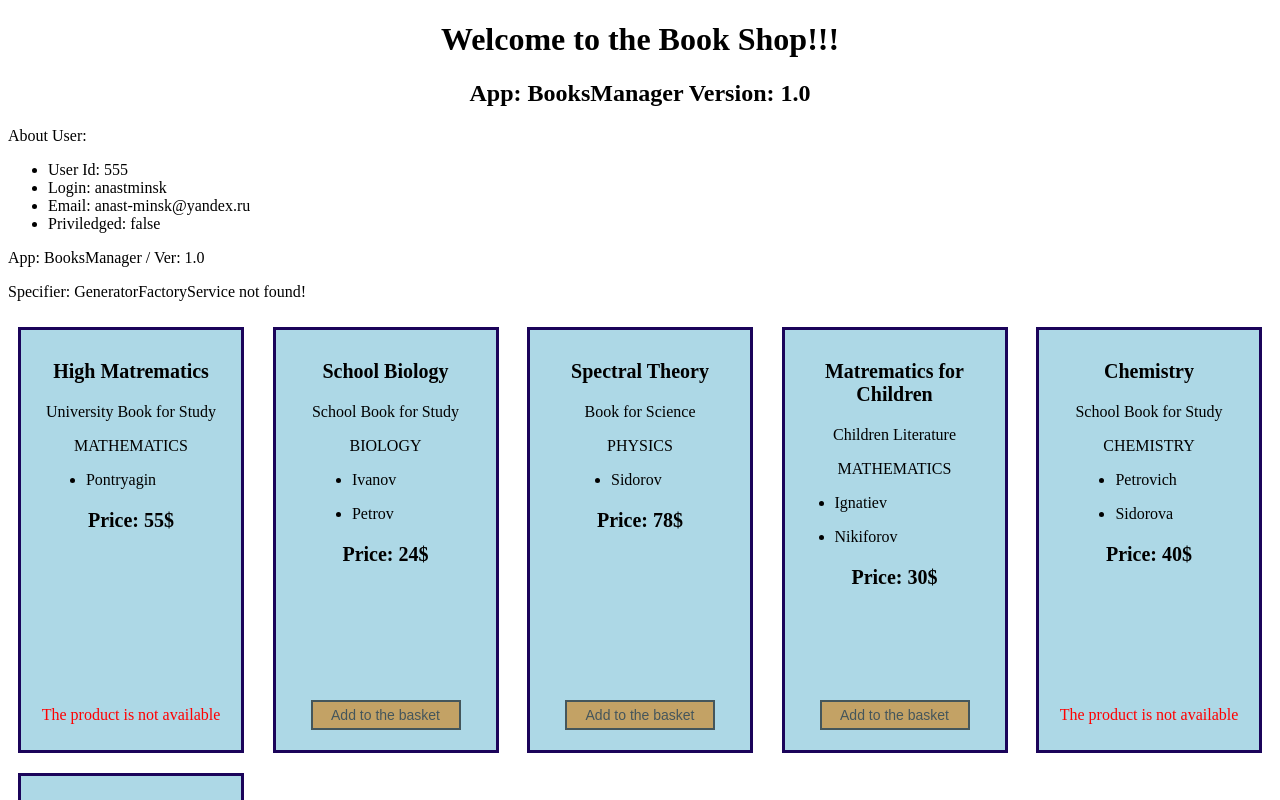
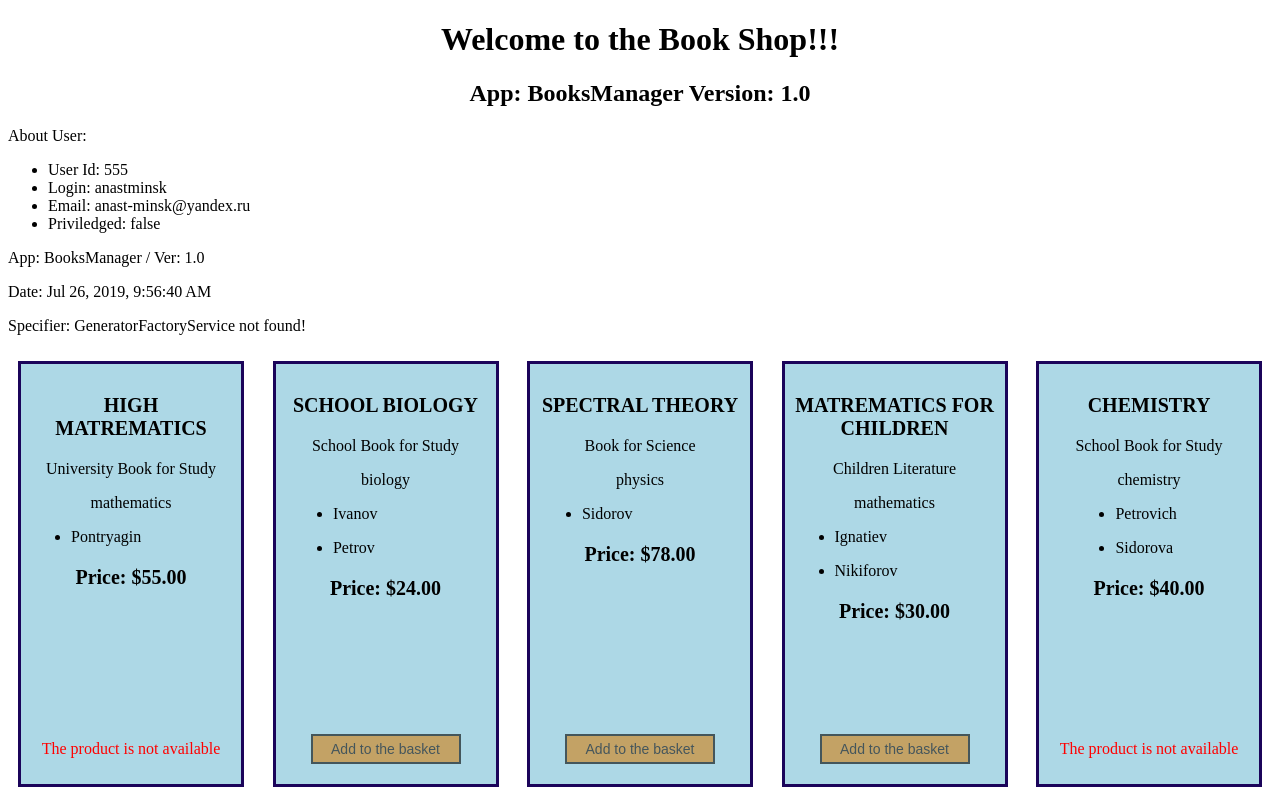
Before and after one commit to VZhyrytskiy/shop-4, an Angular app: page / in a window 1280 px wide. Shown: the top 800 px of the page. Built offline with nearby package versions, Linux system fonts and the light colour scheme.

Commit message:
feature: use pipes

```diff
--- a/src/app/components/about/about.component.html
+++ b/src/app/components/about/about.component.html
@@ -6,4 +6,5 @@
 	<li appFont>Priviledged: {{settings.isPrivileged}}</li>
 </ul>
 <p>App: {{appDetails.App}} / Ver: {{appDetails.Ver}}</p>
+<p>Date: {{currentDate | date:'medium'}}</p>
 <p>Specifier: {{specifier}}</p>
--- a/src/app/components/about/about.component.ts
+++ b/src/app/components/about/about.component.ts
@@ -12,6 +12,7 @@ export class AboutComponent implements OnInit {
 	settings: Partial<IConfig>;
 	appDetails: IAppConstants;
 	specifier: string;
+	currentDate: Date;
 
 	constructor(
 		@Optional() private configOptionsService: ConfigOptionsService,
@@ -40,5 +41,6 @@ export class AboutComponent implements OnInit {
 
 		this.specifier = this.generatorFactoryService ? this.generatorFactoryService.generate(20) :
 			'GeneratorFactoryService not found!';
+		this.currentDate = new Date();
 	}
 }
--- a/src/app/components/cart/cart-item/cart-item.component.html
+++ b/src/app/components/cart/cart-item/cart-item.component.html
@@ -2,7 +2,7 @@
 	<p [ngClass]="complexProduct.product.id > 5000 ? 'green' : 'blue'" appHighlight>
 		<span>You have added product {{complexProduct.product.name}};</span>
 		<span>Total amount of this product is {{complexProduct.amount}};</span>
-		<span>Total cost is {{getTotalCostOfProduct(complexProduct.product.price, complexProduct.amount)}}.</span>
+		<span>Total cost is {{getTotalCostOfProduct(complexProduct.product.price, complexProduct.amount) | currency}}.</span>
 	</p>
 	<button (click)="removeProduct(complexProduct.product.id)">Remove product from the basket</button>
 </div>
--- a/src/app/components/cart/cart.component.html
+++ b/src/app/components/cart/cart.component.html
@@ -30,7 +30,7 @@
 	</div>
 	<div class="total">
 		<p>Total amount of all products is <span>{{cartService.totalAmount}}</span></p>
-		<p>Total cost of all products is <span>{{cartService.totalSum}}</span></p>
+		<p>Total cost of all products is <span>{{cartService.totalSum | currency}}</span></p>
 	</div>
 </div>
 <ng-template #elseBlock>
--- a/src/app/components/product-list/product/product.component.html
+++ b/src/app/components/product-list/product/product.component.html
@@ -1,12 +1,12 @@
 <div class="product">
 	<div>
-		<p class="title">{{product.name}}</p>
+		<p class="title">{{product.name | uppercase}}</p>
 		<p>{{product.description}}</p>
-		<p>{{product.category}}</p>
+		<p>{{product.category | lowercase}}</p>
 		<ul *ngFor="let author of product.authors">
 			<li>{{author}}</li>
 		</ul>
-		<p class="price">Price: {{product.price}}$</p>
+		<p class="price">Price: {{product.price | currency}}</p>
 	</div>
 	<button class="add-button" (click)="addProduct(product.id)" [class.hidden]="!product.isAvailable">
 		Add to the basket
```
